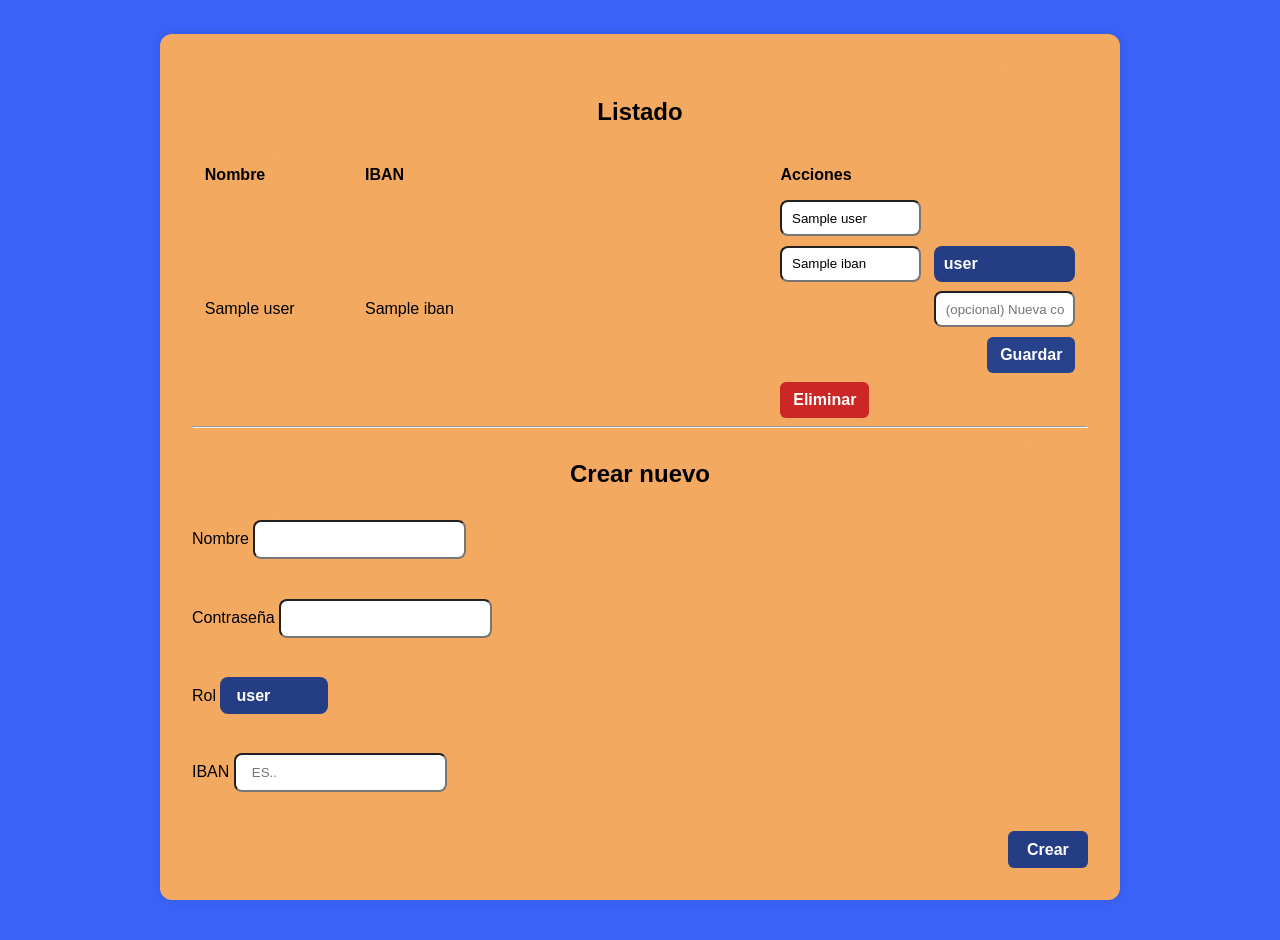
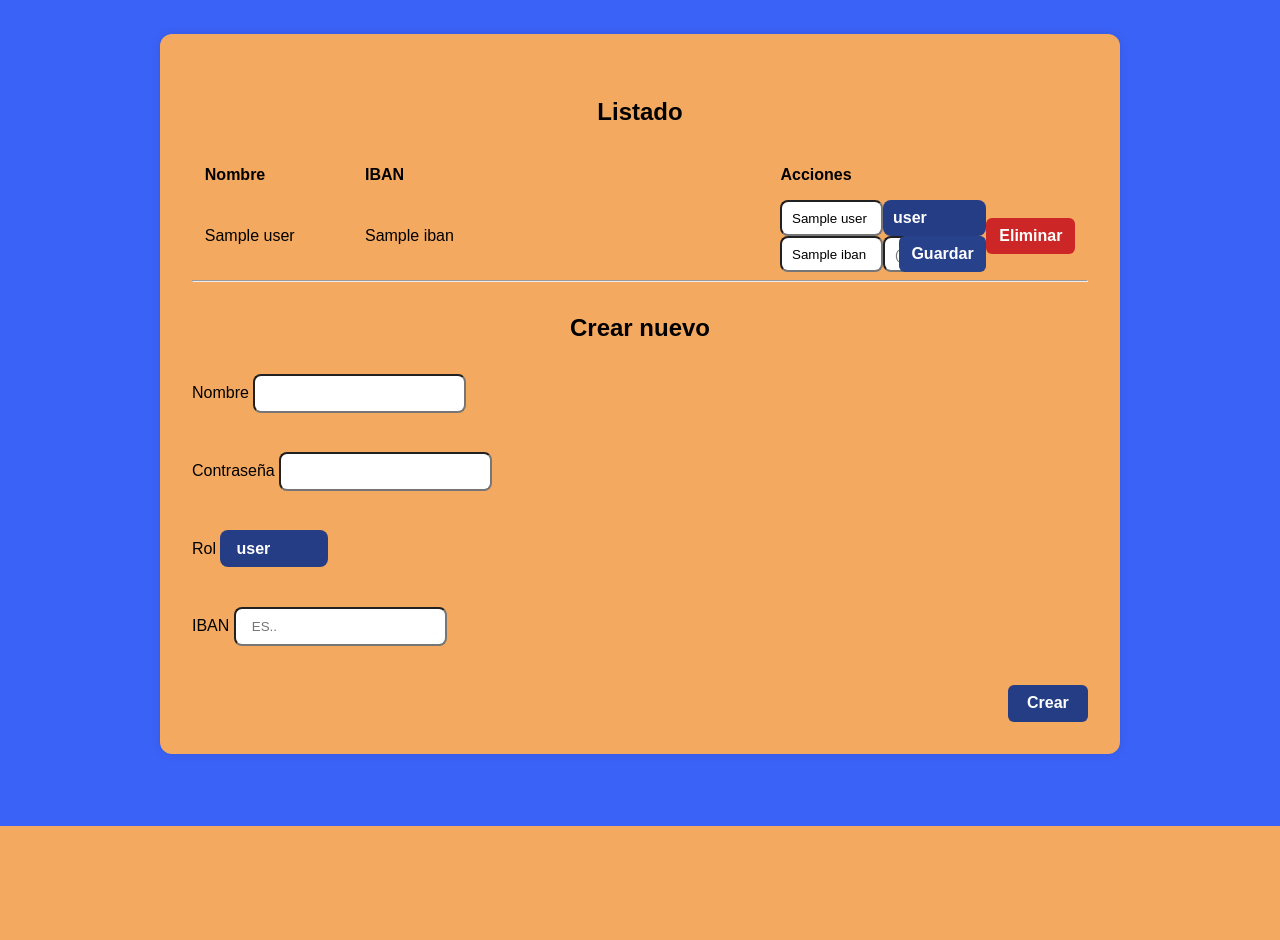
Before and after one commit to IsmaLeal/hoja-gastos, a Flask app: template templates/admin_users.html in a window 1280 px wide. Shown: the part 198-1138 px from the top of the page. After the commit the page ends 1024 px from the top, so only its background shows below. Run offline with Flask 3, Linux system fonts and the light colour scheme; the visitor is signed in with stand-in values (Sample User, id 1); the template is opened without the code that fills it: most values are stand-ins (such as "Sample title", 1, 10 or a date in 2020); some libraries are stand-ins or nearby versions.

Commit message:
Update style.css

```diff
--- a/static/style.css
+++ b/static/style.css
@@ -360,9 +360,10 @@ button[type="submit"]:hover {
 
 /* Actions cell: keep things on one row, wrap if narrow */
 .actions {
-  display: flex;
-  flex-wrap: wrap;
-  gap: 0.6rem;
+  display: grid;
+  grid-template-columns: 1fr 1fr auto;
+  grid-template-rows: repeat(2, 36px);
+  column-gap: .6rem
   align-items: center;
   min-width: 0;
 }
@@ -403,13 +404,24 @@ button[type="submit"]:hover {
   padding: 0 .8rem;
 }
 
+.actions input[name="name"] { grid-column: 1; grid-row: 1; }
+.actions input[name="role"] { grid-column: 2; grid-row: 1; }
+.actions input[name="iban"] { grid-column: 1; grid-row: 2; }
+.actions input[name="password"] { grid-column: 2; grid-row: 2; }
+
+.actions .btn.primary {
+  grid-column: 2; grid-row: 2;
+  justify-self: end;
+}
+
+.actions form:last-child {
+  grid-column: 3; grid-row: 1 / span 2;
+  align-self: center;
+}
+
 /* Compact 2×2 grid for the update form (all screens by default) */
 .update-form {
-  display: grid;
-  grid-template-columns: repeat(2, minmax(0, 1fr));
-  grid-auto-rows: 36px;
-  gap: .6rem .8rem;
-  align-items: center;
+  display: contents;
 }
 
 /* compact height for the controls inside the grid */
```
